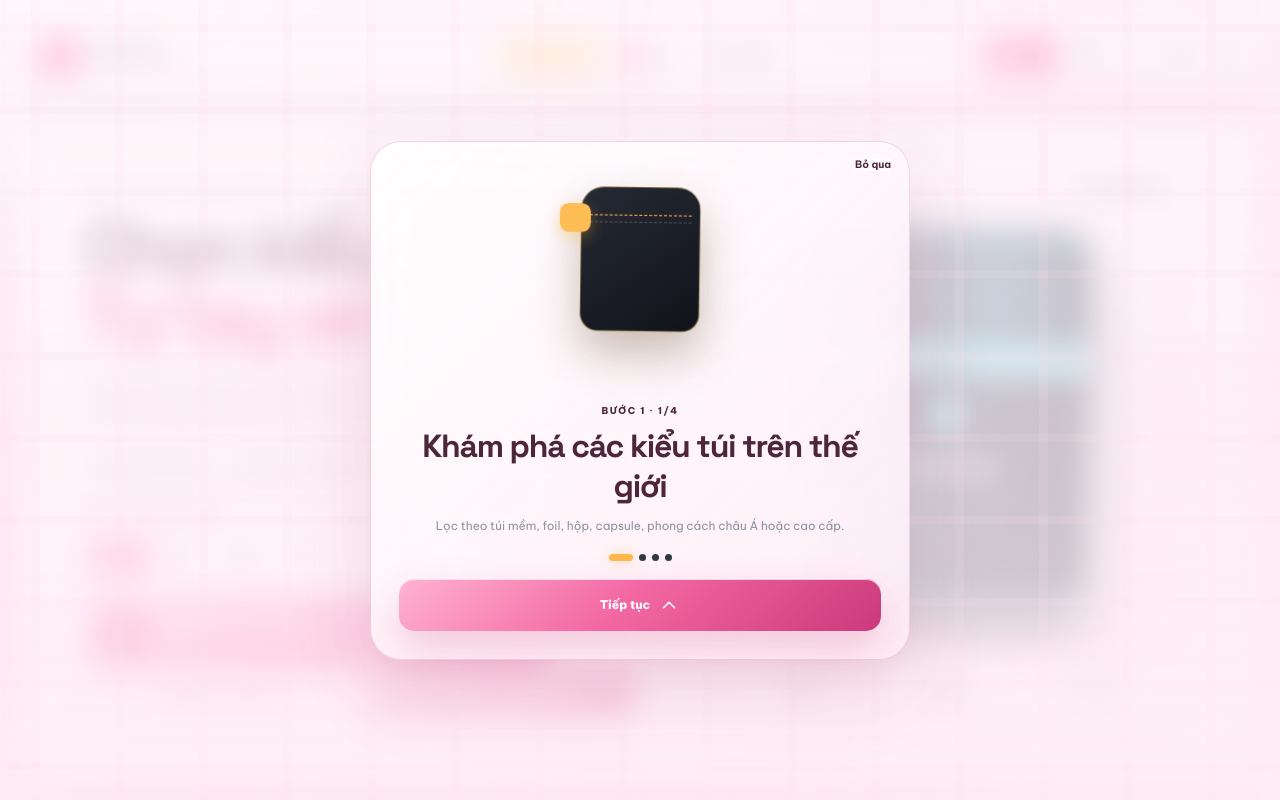
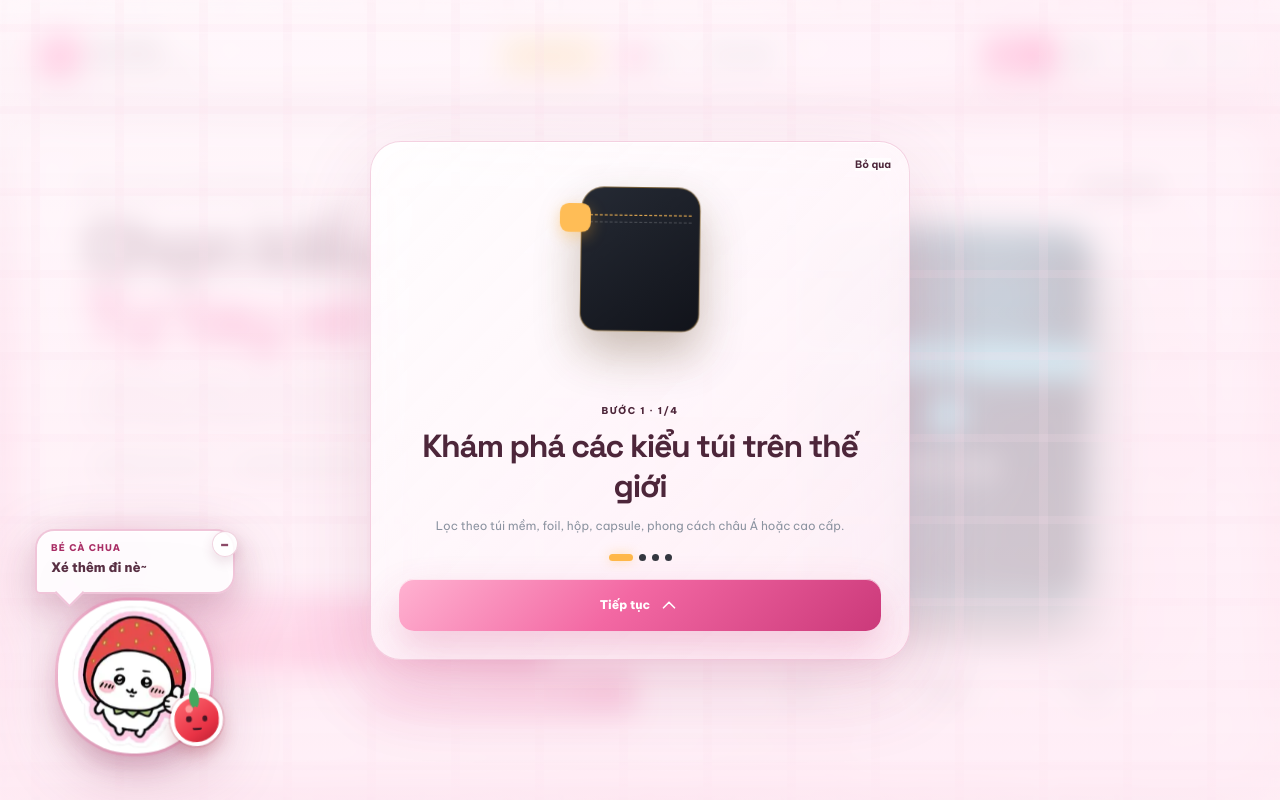
Before and after one commit to buiduchuy2010qn-prog/xe-tui-mu, a React (Vite) app: page / in a window 1280 px wide. Shown: the top 800 px of the page. Built offline with nearby package versions, Linux system fonts and the light colour scheme.

Commit message:
Render Chiikawa tomato mascot across the game

```diff
--- a/src/main.jsx
+++ b/src/main.jsx
@@ -5,11 +5,13 @@ import App from './App.jsx'
 import './pink-theme.css'
 import './pink-effects.css'
 import { ErrorBoundary } from './components/ErrorBoundary.jsx'
+import { MascotBuddy } from './world/MascotBuddy.jsx'
 
 createRoot(document.getElementById('root')).render(
   <StrictMode>
     <ErrorBoundary>
       <App />
+      <MascotBuddy />
     </ErrorBoundary>
   </StrictMode>,
 )
```
